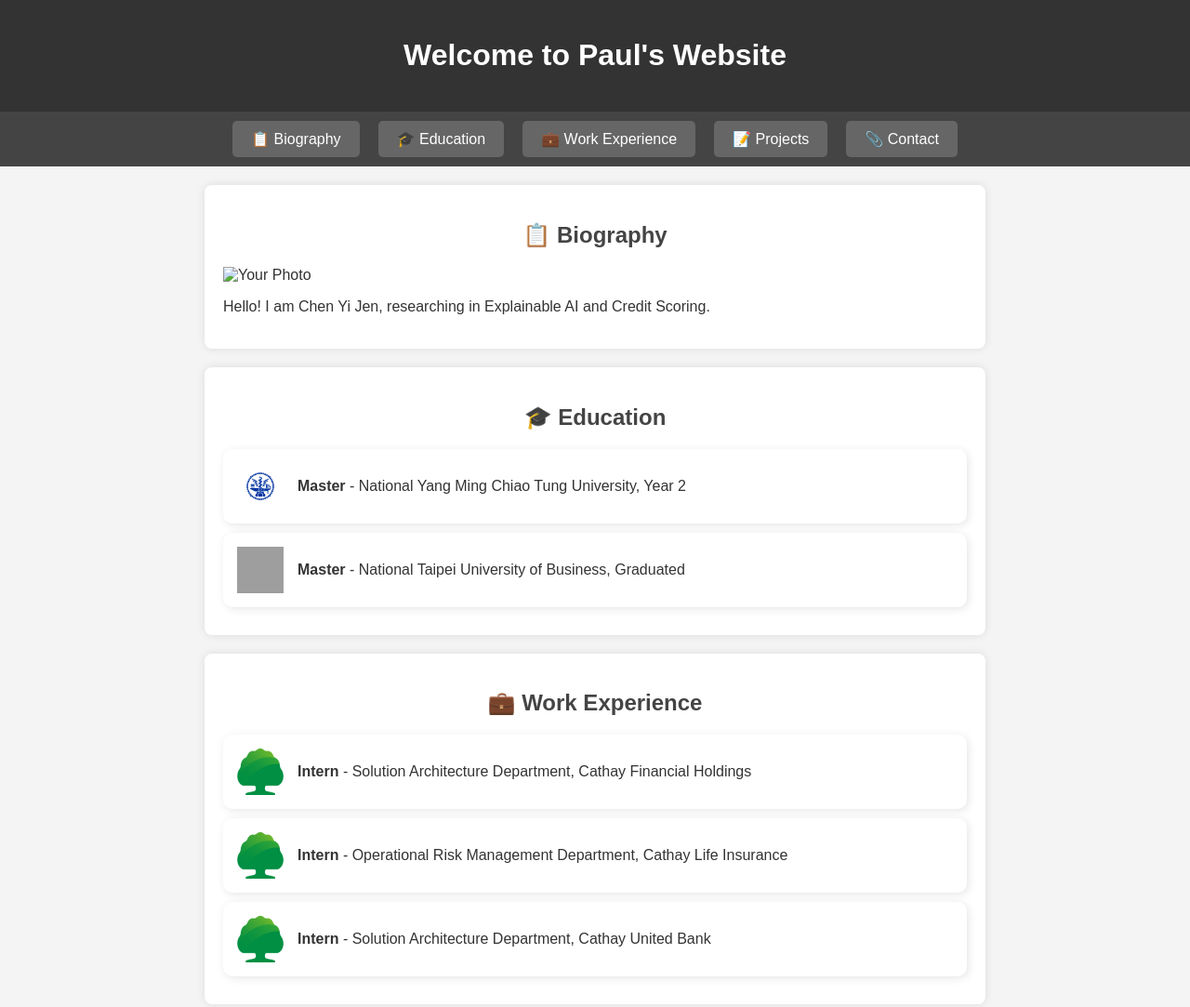
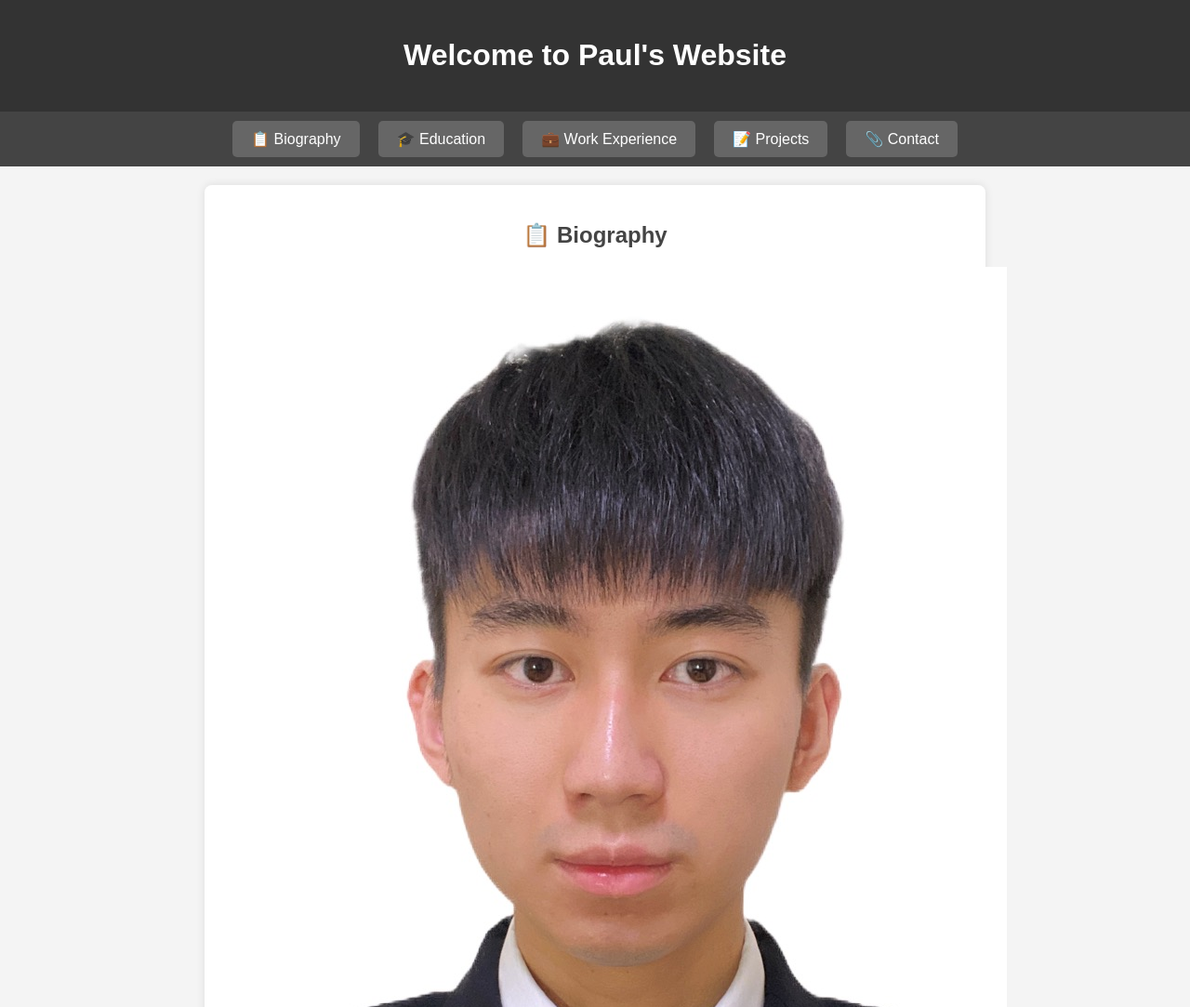
Before and after one commit to Pauljkk/Pauljkk.github.io, a plain HTML site: page index.html in a window 1280 px wide. Shown: the top 1083 px of the page at 93% size. Drawn offline with Linux system fonts and the light colour scheme; grey boxes are pictures that could not be loaded.

Commit message:
Update index.html

```diff
--- a/index.html
+++ b/index.html
@@ -88,7 +88,7 @@
 
     <section id="biography">
         <h2>📋 Biography</h2>
-        <img src="your-photo.jpg" alt="Your Photo" class="profile-img">
+        <img src="https://github.com/Pauljkk/Pauljkk.github.io/blob/main/%E5%A4%A7%E9%A0%AD%E8%B2%BC.JPG?raw=true" alt="Your Photo" class="profile-img">
         <p>Hello! I am Chen Yi Jen, researching in Explainable AI and Credit Scoring.</p>
     </section>
 
```
